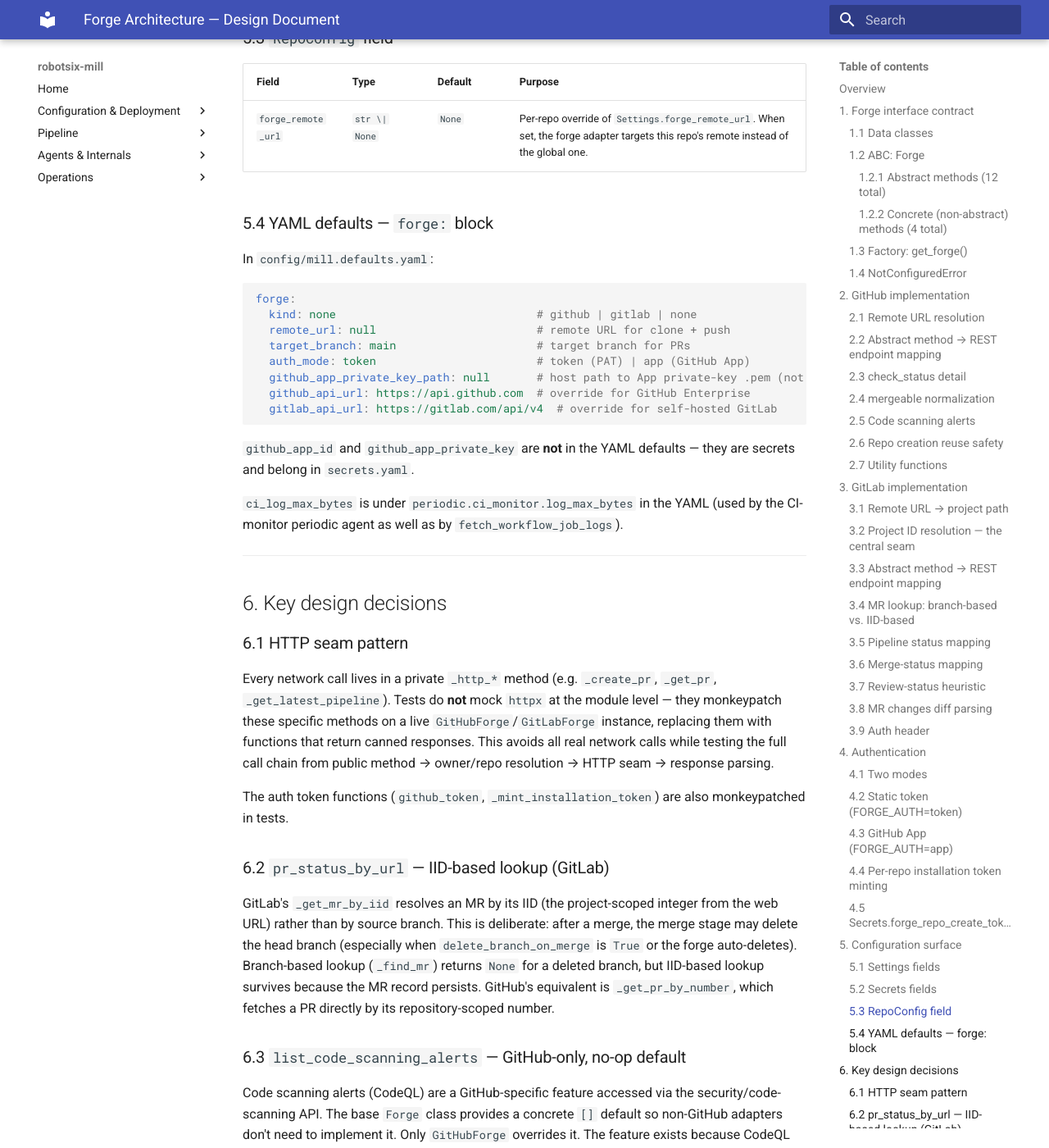
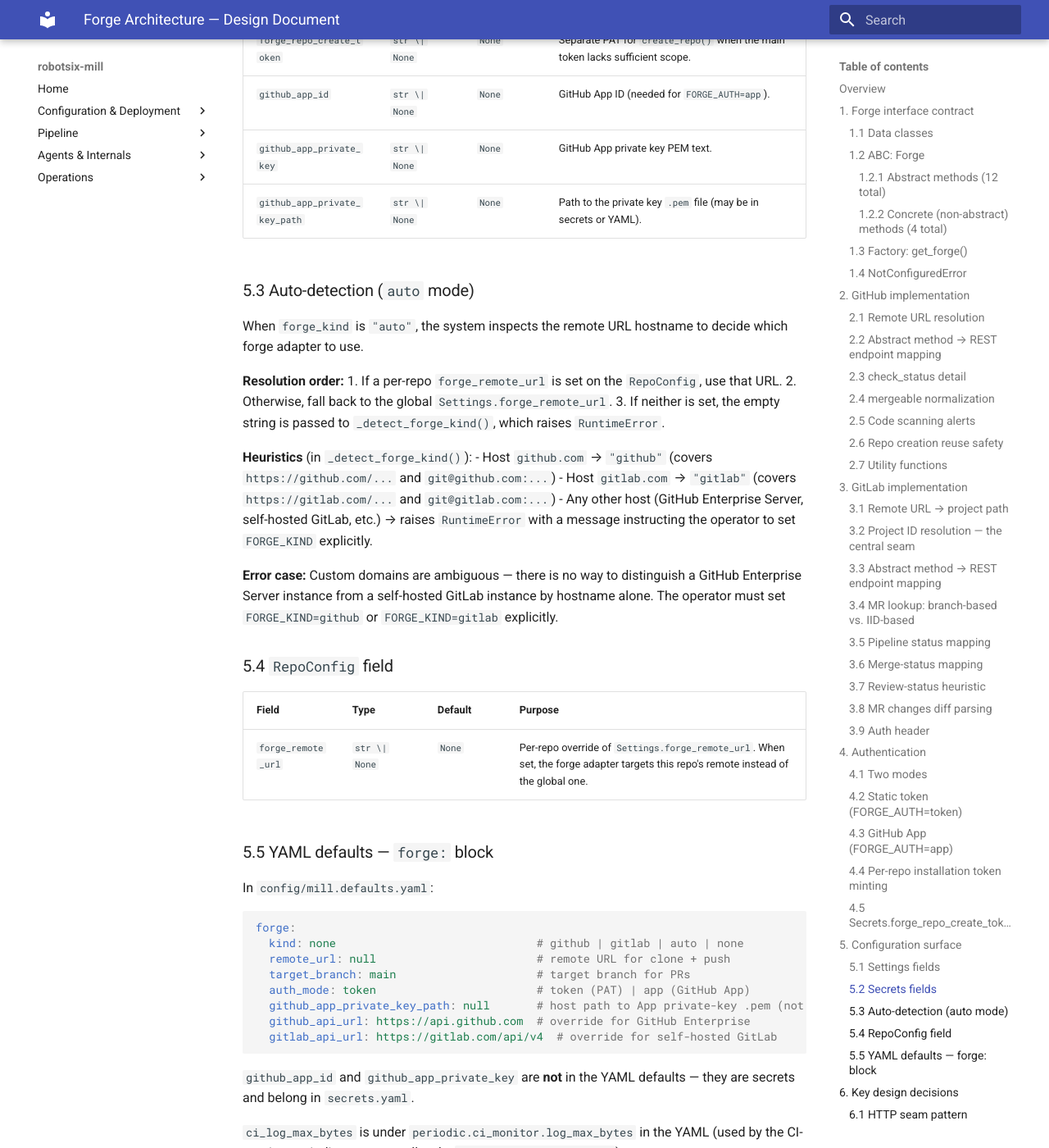
Before and after one commit to damien-robotsix/robotsix-mill, an MkDocs documentation site: the page built from docs/design/forge-architecture.md, in a window 1280 px wide and 1400 px high, scrolled down 14700 px. Shown: the whole window at 82% size. Built offline with MkDocs 1.6.1 and Material for MkDocs 9.7.7, drawn with Linux system fonts in a browser that asks for light colours; some of the changed text lies outside the part shown.

Commit message:
mill: Document forge_kind=auto in configuration.md, forge-architecture.md, and config-audit.md (20260608T215419Z-document-forge-kind-auto-in-configuratio-7f0e) (#977)
Co-authored-by: robotsix-mill <mill@robotsix.local>

````diff
--- a/docs/design/forge-architecture.md
+++ b/docs/design/forge-architecture.md
@@ -81,6 +81,13 @@ override them when the forge supports the capability.
 ```python
 def get_forge(settings: Settings, repo_config: RepoConfig | None = None) -> Forge:
     kind = settings.forge_kind
+    if kind == "auto":
+        remote_url = (
+            (repo_config.forge_remote_url if repo_config is not None else None)
+            or settings.forge_remote_url
+            or ""
+        )
+        kind = _detect_forge_kind(remote_url)
     if kind == "github":
         return GitHubForge(settings, repo_config=repo_config)
     if kind == "gitlab":
@@ -91,6 +98,10 @@ def get_forge(settings: Settings, repo_config: RepoConfig | None = None) -> Forg
 When `repo_config` is provided, the adapter uses its
 `forge_remote_url` instead of the global `Settings.forge_remote_url`,
 so different repos under the same forge can target different remotes.
+
+When `forge_kind` is `"auto"`, the effective forge kind is detected
+from the remote URL (per-repo `forge_remote_url` takes precedence over
+the global setting). See §5.3 for the auto-detection heuristics.
 
 ### 1.4 `NotConfiguredError`
 
@@ -388,7 +399,7 @@ All fields are in `src/robotsix_mill/config.py`, class `Settings`.
 
 | Field | Type | Default | Env/YAML alias | Purpose |
 |-------|------|---------|----------------|---------|
-| `forge_kind` | `Literal["github","gitlab","none"]` | `"none"` | `FORGE_KIND` | Which forge adapter to use. `"none"` disables forge delivery entirely. |
+| `forge_kind` | `Literal["github","gitlab","auto","none"]` | `"none"` | `FORGE_KIND` | Which forge adapter to use. `"none"` disables forge delivery entirely. `"auto"` detects the forge kind from the remote URL hostname (see §5.3). |
 | `forge_remote_url` | `str \| None` | `None` | `FORGE_REMOTE_URL` | Remote URL of the target repository (used for clone, push, and API calls). |
 | `forge_target_branch` | `str` | `"main"` | `FORGE_TARGET_BRANCH` | Target branch for PRs/MRs. |
 | `forge_auth` | `Literal["token","app"]` | `"token"` | `FORGE_AUTH` | Auth mode: `"token"` for static PAT, `"app"` for GitHub App JWT flow. |
@@ -420,19 +431,42 @@ Singleton, accessed via `get_secrets()`.
 | `github_app_private_key` | `str \| None` | `None` | GitHub App private key PEM text. |
 | `github_app_private_key_path` | `str \| None` | `None` | Path to the private key `.pem` file (may be in secrets or YAML). |
 
-### 5.3 `RepoConfig` field
+### 5.3 Auto-detection (`auto` mode)
+
+When `forge_kind` is `"auto"`, the system inspects the remote URL
+hostname to decide which forge adapter to use.
+
+**Resolution order:**
+1. If a per-repo `forge_remote_url` is set on the `RepoConfig`, use that URL.
+2. Otherwise, fall back to the global `Settings.forge_remote_url`.
+3. If neither is set, the empty string is passed to `_detect_forge_kind()`,
+   which raises `RuntimeError`.
+
+**Heuristics** (in `_detect_forge_kind()`):
+- Host `github.com` → `"github"` (covers `https://github.com/...` and `git@github.com:...`)
+- Host `gitlab.com` → `"gitlab"` (covers `https://gitlab.com/...` and `git@gitlab.com:...`)
+- Any other host (GitHub Enterprise Server, self-hosted GitLab, etc.) → raises
+  `RuntimeError` with a message instructing the operator to set `FORGE_KIND`
+  explicitly.
+
+**Error case:** Custom domains are ambiguous — there is no way to
+distinguish a GitHub Enterprise Server instance from a self-hosted
+GitLab instance by hostname alone. The operator must set
+`FORGE_KIND=github` or `FORGE_KIND=gitlab` explicitly.
+
+### 5.4 `RepoConfig` field
 
 | Field | Type | Default | Purpose |
 |-------|------|---------|---------|
 | `forge_remote_url` | `str \| None` | `None` | Per-repo override of `Settings.forge_remote_url`. When set, the forge adapter targets this repo's remote instead of the global one. |
 
-### 5.4 YAML defaults — `forge:` block
+### 5.5 YAML defaults — `forge:` block
 
 In `config/mill.defaults.yaml`:
 
 ```yaml
 forge:
-  kind: none                              # github | gitlab | none
+  kind: none                              # github | gitlab | auto | none
   remote_url: null                        # remote URL for clone + push
   target_branch: main                     # target branch for PRs
   auth_mode: token                        # token (PAT) | app (GitHub App)
````
Also changed, not shown: docs/config-audit.md (+1 -1 lines), docs/configuration.md (+1 -1 lines).
